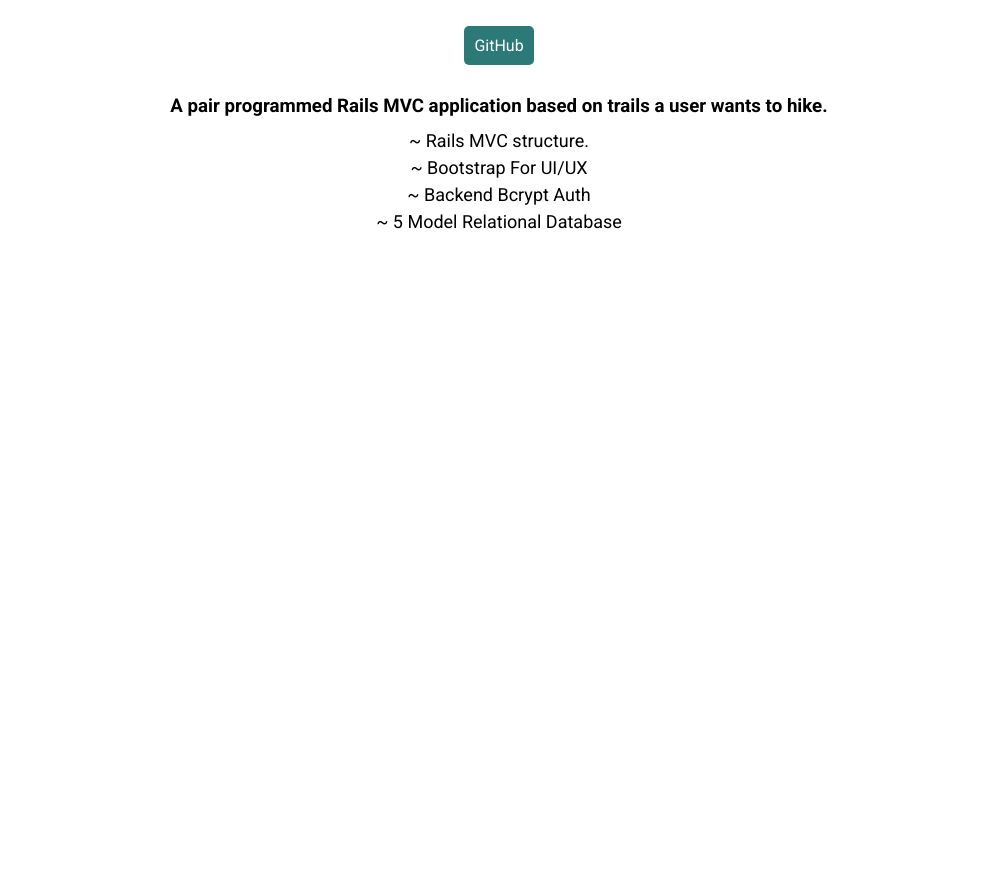
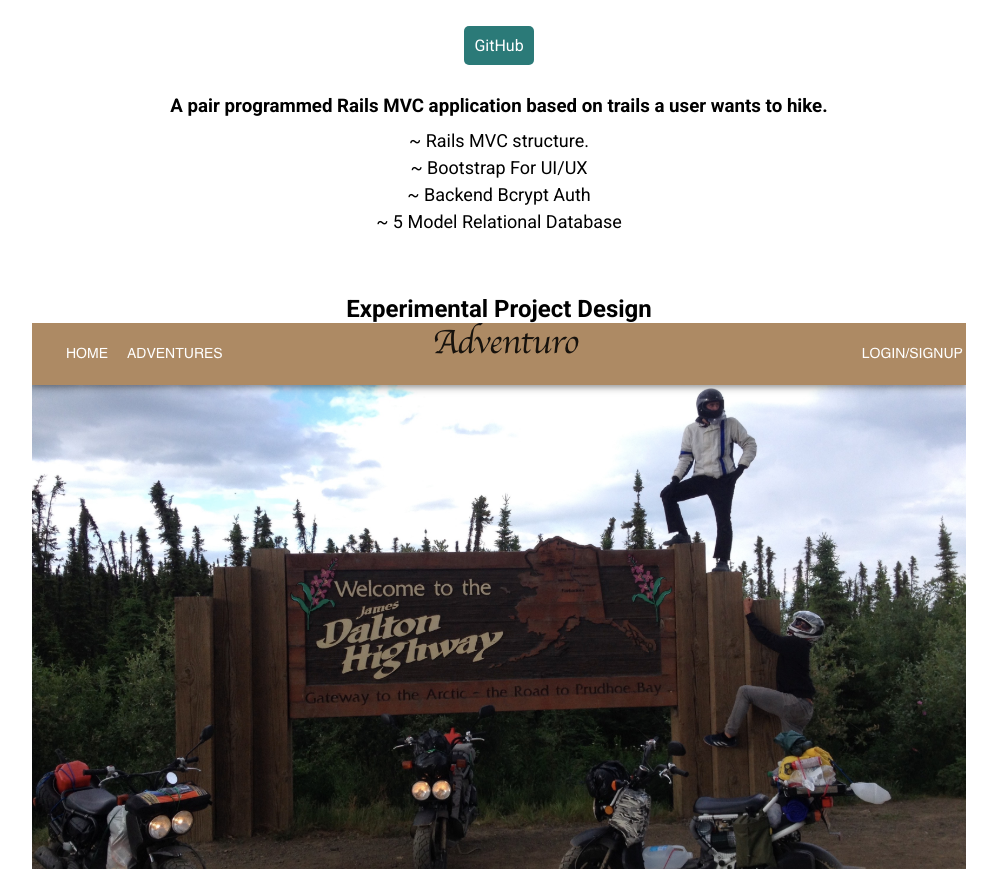
Before and after one commit to DallasBille/dallas-portfolio, a plain HTML site: page portfolio.html in a window 1280 px wide. Shown: the part 3153-4026 px from the top of the page, without its empty margins (141-1138 px from the left). Before the commit the page ends 3448 px from the top, so only its background shows below. Drawn offline with nearby package versions, Linux system fonts and the light colour scheme.

Commit message:
alterations to portfolio

```diff
--- a/portfolio.html
+++ b/portfolio.html
@@ -221,6 +221,14 @@
           </div>
         </div>
       </div>
+      <div class="new-design">
+        <h1>Experimental Project Design</h1>
+        <img
+          class="experimental-image"
+          src="images/adventuro-square.png"
+          alt=""
+        />
+      </div>
     </section>
     <script src="https://unpkg.com/aos@next/dist/aos.js"></script>
     <script src="https://ajax.googleapis.com/ajax/libs/jquery/3.4.1/jquery.min.js"></script>
```
